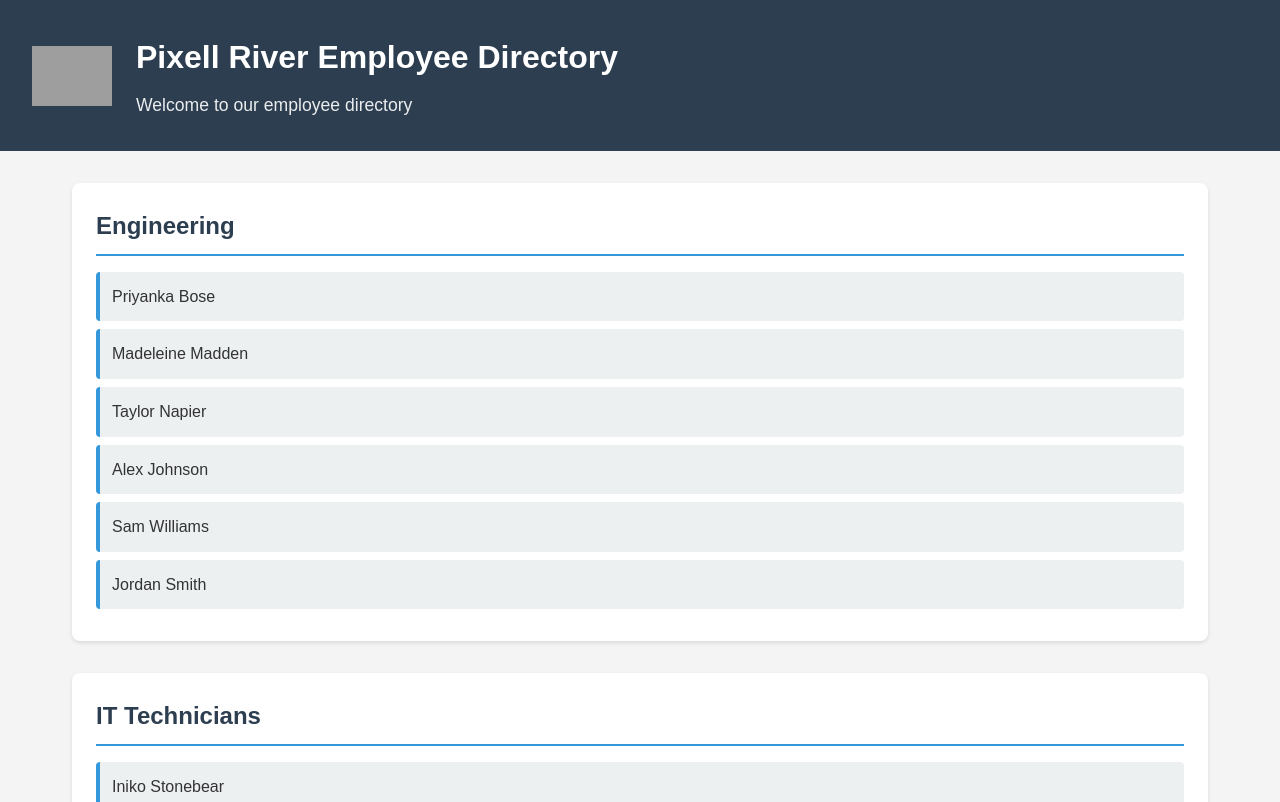
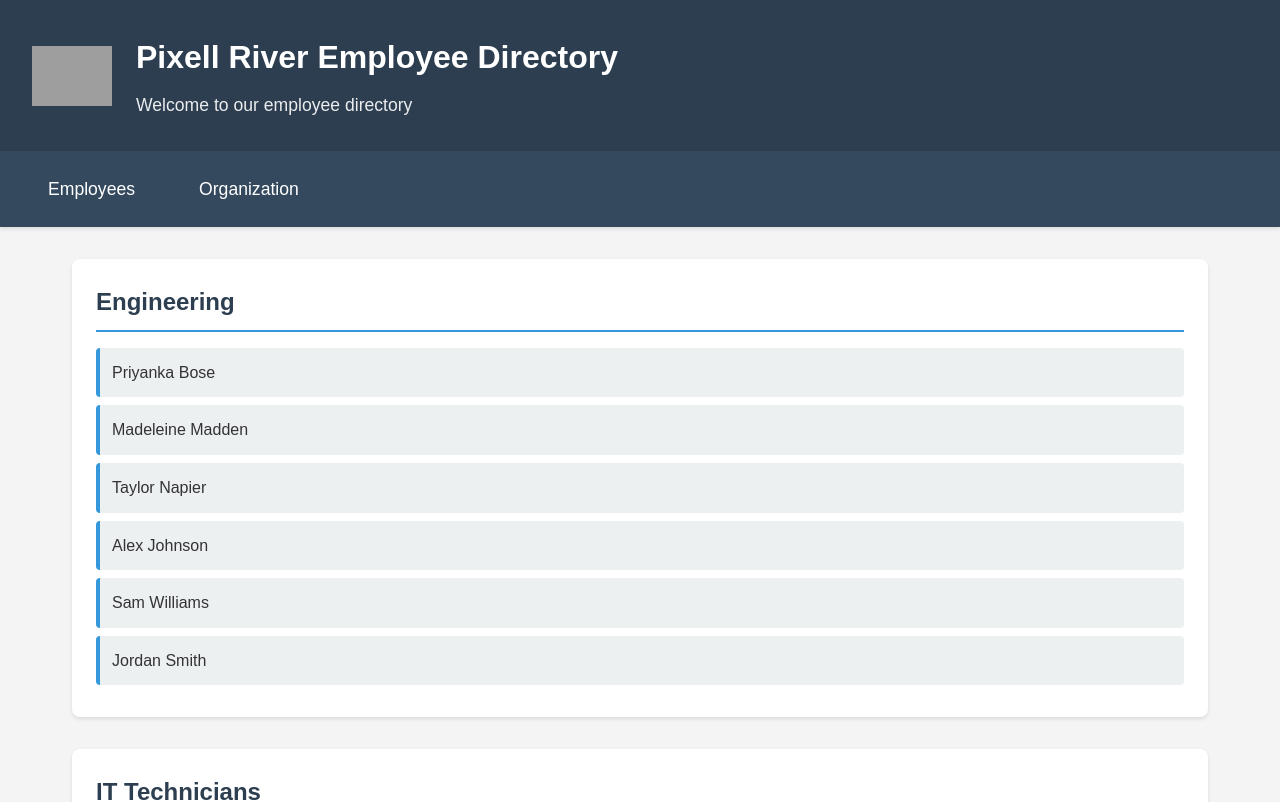
Before and after one commit to madam31-rrc/pixell-river-labs, a React (Vite) app in the folder react-employee-directory/: page /employees in a window 1280 px wide. Shown: the top 802 px of the page. Built offline with nearby package versions, Linux system fonts and the light colour scheme; grey boxes are pictures that could not be loaded.

Commit message:
feat: update App.tsx

```diff
--- a/react-employee-directory/src/App.tsx
+++ b/react-employee-directory/src/App.tsx
@@ -1,8 +1,9 @@
 import { useState } from 'react';
-import Header from './components/Header';
-import Footer from './components/Footer';
+import { BrowserRouter, Routes, Route, Navigate } from 'react-router-dom';
+import Layout from './components/Layout';
 import EmployeeList from './components/EmployeeList';
 import AddEmployeeForm from './components/AddEmployeeForm';
+import Organization from './components/Organization';
 import { departments as initialDepartments } from './data/employees';
 import type { Department, Employee } from './types/Employee';
 import './App.css';
@@ -11,7 +12,6 @@ function App() {
   const [departments, setDepartments] = useState<Department[]>(initialDepartments);
 
   const handleAddEmployee = (employee: Employee, departmentName: string) => {
-    // Create a new departments array with the updated department
     const updatedDepartments = departments.map(dept => {
       if (dept.name === departmentName) {
         return {
@@ -26,15 +26,26 @@ function App() {
   };
 
   return (
-    <div className="app">
-      <Header />
-      <EmployeeList departments={departments} />
-      <AddEmployeeForm
-        departments={departments}
-        onAddEmployee={handleAddEmployee}
-      />
-      <Footer />
-    </div>
+    <BrowserRouter>
+      <Routes>
+        <Route path="/" element={<Layout />}>
+          <Route index element={<Navigate to="/employees" replace />} />
+          <Route
+            path="employees"
+            element={
+              <>
+                <EmployeeList departments={departments} />
+                <AddEmployeeForm
+                  departments={departments}
+                  onAddEmployee={handleAddEmployee}
+                />
+              </>
+            }
+          />
+          <Route path="organization" element={<Organization />} />
+        </Route>
+      </Routes>
+    </BrowserRouter>
   );
 }
 
```
